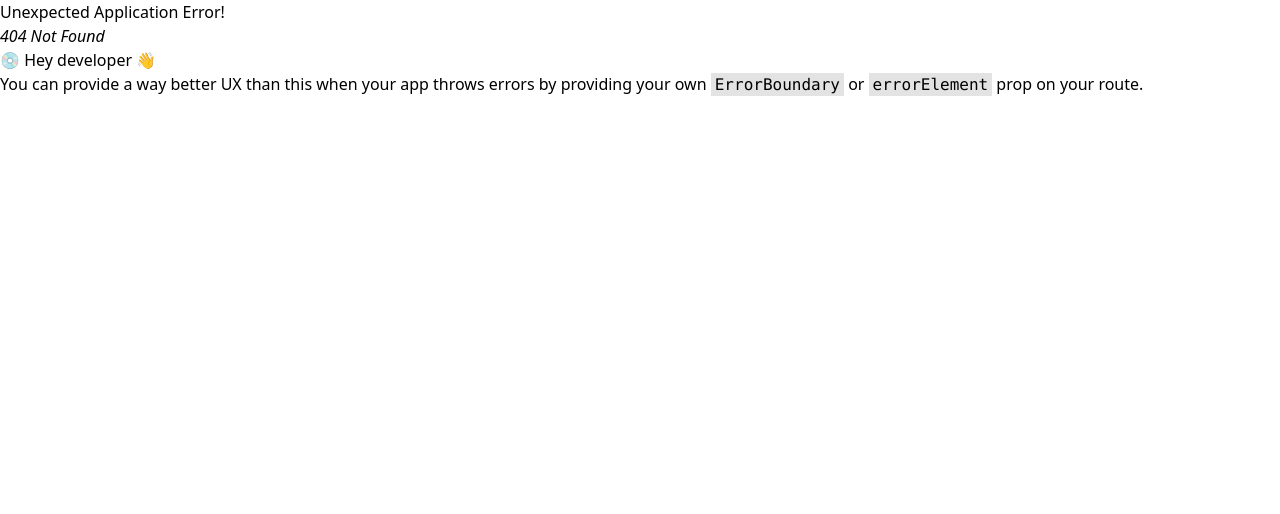
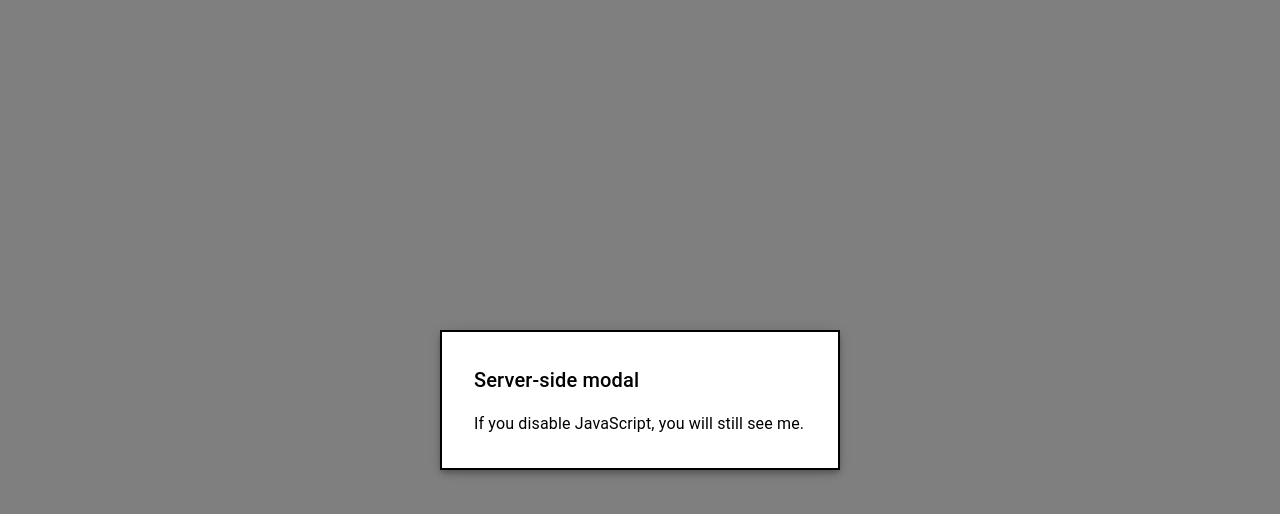
Before and after one commit to sardor-dev1/repetition, a React (Vite) app: page /login in a window 1280 px wide. Before the commit this address had no page. Shown: the top 514 px of the page. Built offline with nearby package versions, Linux system fonts and the light colour scheme.

Commit message:
added vercel.json

```diff
--- a/package.json
+++ b/package.json
@@ -26,10 +26,12 @@
     "@types/react-dom": "^18.2.22",
     "@vitejs/plugin-react-swc": "^3.5.0",
     "autoprefixer": "^10.4.19",
+    "cors": "^2.8.5",
     "eslint": "^8.57.0",
     "eslint-plugin-react": "^7.34.1",
     "eslint-plugin-react-hooks": "^4.6.0",
     "eslint-plugin-react-refresh": "^0.4.6",
+    "express": "^4.19.2",
     "postcss": "^8.4.38",
     "tailwindcss": "^3.4.3",
     "vite": "^5.2.0"
--- a/src/pages/index.jsx
+++ b/src/pages/index.jsx
@@ -4,5 +4,6 @@ import SingleProduct from "./product-single";
 import Aside from "./aside";
 import Cart from "./cart";
 import NotFound from "./not-found"
+import Login from "./login"
 
-export { Main, Products, SingleProduct, Aside, Cart, NotFound };
+export { Main, Products, SingleProduct, Aside, Cart, NotFound, Login };
--- /dev/null
+++ b/src/pages/login/index.jsx
@@ -0,0 +1,78 @@
+import * as React from "react";
+import Modal from "@mui/material/Modal";
+import Typography from "@mui/material/Typography";
+import Box from "@mui/material/Box";
+
+// ---------------------
+import { useState } from "react";
+
+export default function index() {
+  const rootRef = React.useRef(null);
+  // --------------------------
+  const [userName, setUserName] = useState("");
+  return (
+    <>
+      <div>
+        {/* <h2 className="text-center text-semibold text-[32px]">Login</h2>
+        <form className="flex flex-col">
+          <label className="text-[18px] " htmlFor="username">
+            Username
+          </label>
+          <input
+            type="text"
+            id="username"
+            placeholder="username"
+            value={userName}
+            onChange={(e) => setUserName(e.target.value)}
+          />
+        </form> */}
+        <Box
+          sx={{
+            height: "100vh",
+            flexGrow: 1,
+            minWidth: 300,
+            transform: "translateZ(0)",
+            "@media all and (-ms-high-contrast: none)": {
+              display: "none",
+            },
+          }}
+          ref={rootRef}
+        >
+          <Modal
+            disablePortal
+            disableEnforceFocus
+            disableAutoFocus
+            open
+            aria-labelledby="server-modal-title"
+            aria-describedby="server-modal-description"
+            sx={{
+              display: "flex",
+              p: 1,
+              alignItems: "center",
+              justifyContent: "center",
+            }}
+            container={() => rootRef.current}
+          >
+            <Box
+              sx={{
+                position: "relative",
+                width: 400,
+                bgcolor: "background.paper",
+                border: "2px solid #000",
+                boxShadow: (theme) => theme.shadows[5],
+                p: 4,
+              }}
+            >
+              <Typography id="server-modal-title" variant="h6" component="h2">
+                Server-side modal
+              </Typography>
+              <Typography id="server-modal-description" sx={{ pt: 2 }}>
+                If you disable JavaScript, you will still see me.
+              </Typography>
+            </Box>
+          </Modal>
+        </Box>
+      </div>
+    </>
+  );
+}
--- a/src/router/index.jsx
+++ b/src/router/index.jsx
@@ -5,7 +5,7 @@ import {
   createRoutesFromElements,
 } from "react-router-dom";
 import App from "../App";
-import { Products, Cart, SingleProduct, Main, NotFound } from "../pages/index";
+import { Products, Cart, SingleProduct, Main, Login } from "@pages";
 const Index = () => {
   const router = createBrowserRouter(
     createRoutesFromElements(
@@ -14,8 +14,9 @@ const Index = () => {
           <Route index element={<Products />} />
           <Route path="/product/:id" element={<SingleProduct />} />
           <Route path="/cart" element={<Cart />} />
-          <Route path="/not-found"/>
+          <Route path="/not-found" />
         </Route>
+        <Route path="/login" element={<Login />} />
       </Route>
     )
   );
```
Also changed, not shown: server.js (added, +25 -0 lines), vercel.json (added), 1 other file (tests, documents, lock files or other folders).
